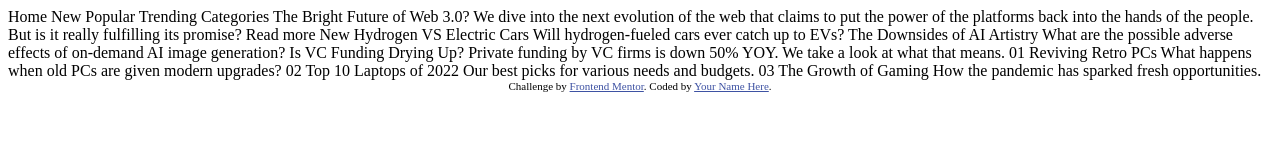
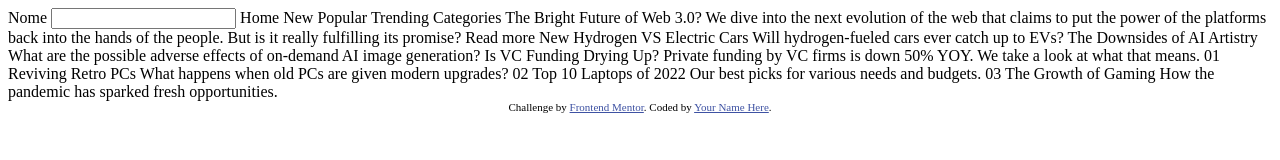
Before and after one commit to michellycruz/pagina_noticias, a plain HTML site: page index.html in a window 1280 px wide. Drawn offline with Linux system fonts and the light colour scheme.

Commit message:
Update index.html

```diff
--- a/index.html
+++ b/index.html
@@ -15,7 +15,8 @@
   </style>
 </head>
 <body>
-
+  <label for="nome">Nome</label>
+  <input type="email" id="nome">
   Home
   New
   Popular
```
